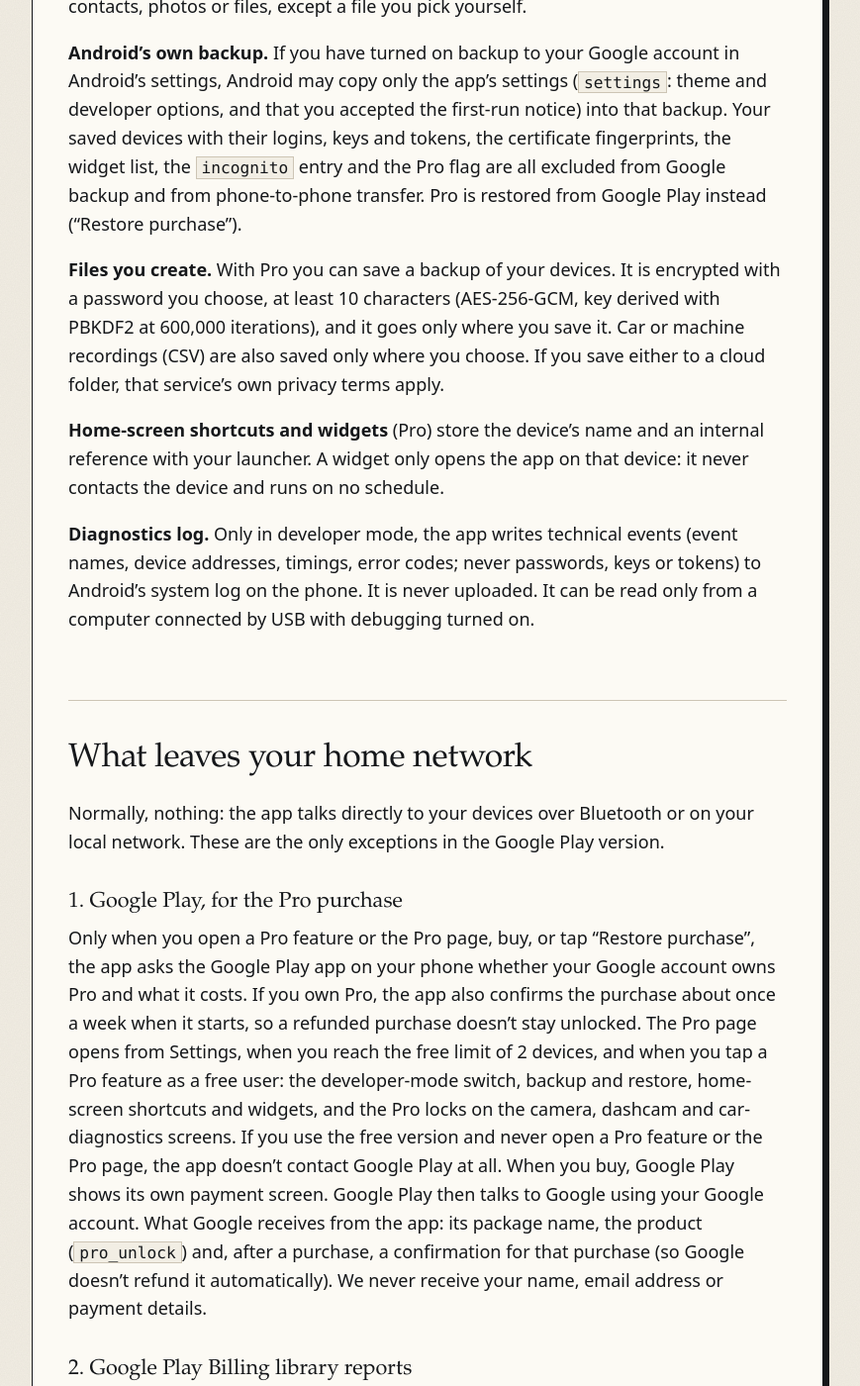
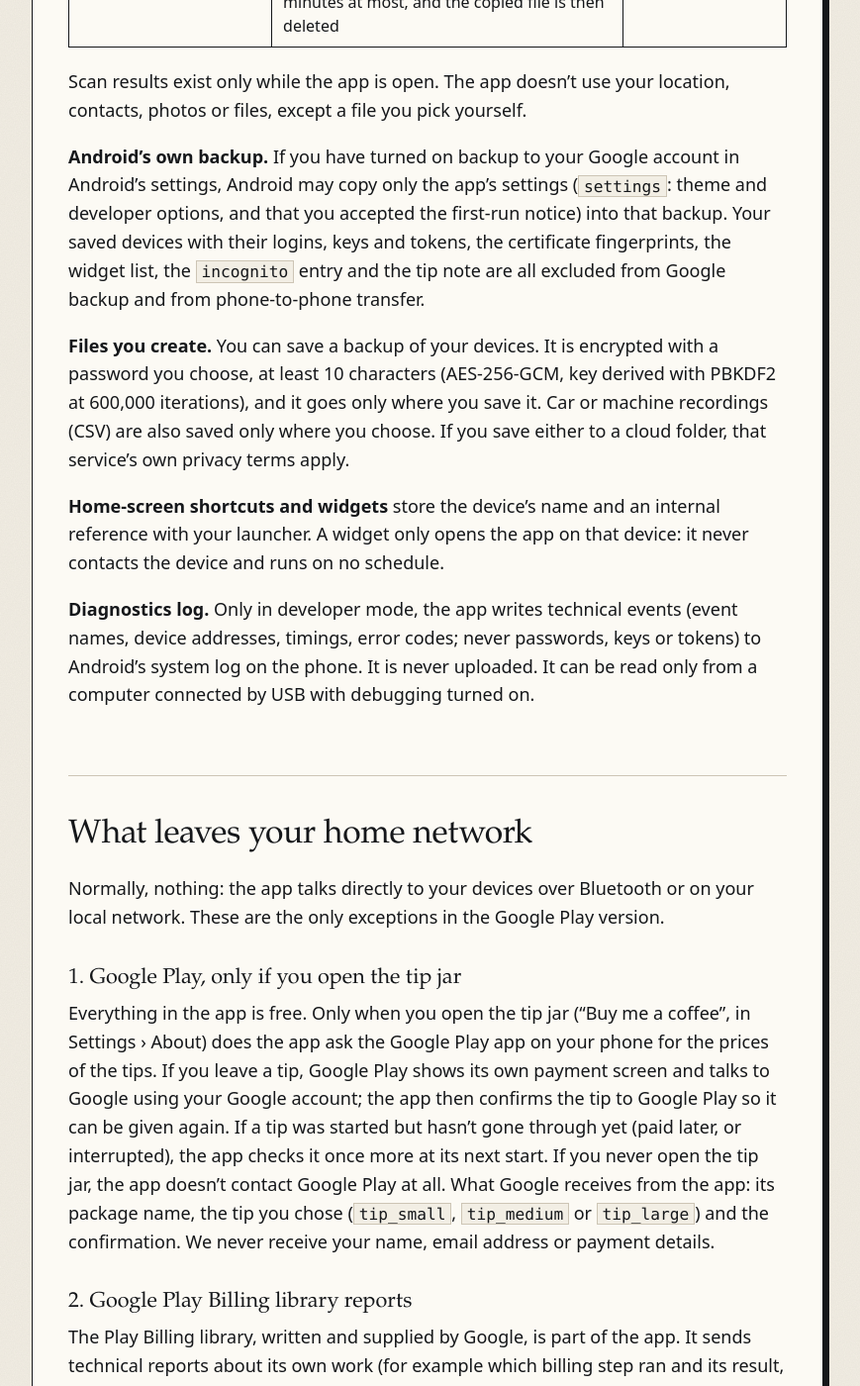
Before and after one commit to Gdato/gdato.github.io, a Jekyll site: the page built from universal-remote/privacy.md, in a window 1280 px wide and 1400 px high, scrolled down 2441 px. Shown: the whole window at 99% size, without its empty margins (208-1077 px from the left). Built offline with Jekyll 4.4.1, drawn with Linux system fonts in a browser that asks for light colours; some of the changed text lies outside the part shown.

Commit message:
Tips only: every app free for everyone, 1.1.10
Universal Remote no longer sells Pro: its privacy policy, terms and card now describe a free app with an optional tip jar. Jass Tafel's privacy policy drops the supporter unlock. The imprint page says the apps are free and tips unlock nothing.

```diff
--- a/_config.yml
+++ b/_config.yml
@@ -1,7 +1,7 @@
 title: G. Dato
 # The version of the site, shown in the menu bar and in the status bar at the bottom.
 # Raise it with every change you publish: the last number for fixes, the middle one for new things, the first for a new look.
-version: "1.1.09"
+version: "1.1.10"
 description: Small Android apps by G. Dato, made in Switzerland. No ads, no tracking.
 lang: en
 url: "https://gdato.github.io"
--- a/universal-remote/privacy.md
+++ b/universal-remote/privacy.md
@@ -16,16 +16,17 @@ distributed on Google Play. It goes with the [terms of use](terms.md).
 
 - **No tracking.** No account with us, no analytics, no advertising ID, no crash reporting. We have no server, so we receive
   nothing about you, your phone or your devices.
-- **No ads.** Not in the free version, not in Pro. There is no advertising code in the app.
+- **No ads, nothing to buy.** Every feature is free for everyone. There is no advertising code in the app. In the
+  Google Play edition you can leave a tip, which unlocks nothing.
 - **No hidden processes.** The app talks only to the devices you choose, on your Wi-Fi or over Bluetooth, and to
-  Google Play for the Pro purchase. We wrote no background service, scheduled task or start-with-the-phone code.
+  Google Play if you choose to leave a tip. We wrote no background service, scheduled task or start-with-the-phone code.
   When you leave the app, its scans, status refreshes, live views and keep-alive connections pause; a job you sent to a
   device (cleaning, mowing, opening a gate) is finished by the device, and a file you cast stays available while it
   plays, for up to 30 minutes.
 
 There is one exception you should know about, and it comes from Google, not from us: the **Google Play Billing
-library**, which apps that sell through Google Play build in. It sends Google its own technical reports, described
-below. We never see them.
+library**, which apps that take tips or payments through Google Play build in. It runs only if you open the tip jar,
+and it sends Google its own technical reports, described below. We never see them.
 
 ## What stays on your phone
 
@@ -35,9 +36,9 @@ Everything the app knows is kept in its private storage on your phone, which oth
 |---|---|---|
 | Your saved devices: names, addresses, presets, settings, and the passwords, keys or tokens you enter for them | To connect to those devices again | App storage (`profiles`) |
 | App settings (developer mode, quiet discovery, that you accepted the first-run notice) | To remember your choices | App storage (`settings`) |
-| Whether you own Pro | So Pro works offline | App storage (`pro`) |
+| Whether a tip you started has gone through yet | So a tip paid later, or interrupted, is settled at the next start | App storage (`tips`) |
 | Fingerprints of the security certificates your TVs, speakers and hubs use | To refuse a different machine pretending to be your device. A changed certificate is always refused; to accept it, forget the device and add it again | App storage (`tls_pins`) |
-| Which home-screen widget opens which saved device (Pro) | So each widget opens the right device | App storage (`widgets`) |
+| Which home-screen widget opens which saved device | So each widget opens the right device | App storage (`widgets`) |
 | The phone's own Bluetooth name, only if an earlier version's Quiet discovery masked it and a pairing was interrupted | So the app can put the name back at its next start; the entry is then deleted | App storage (`incognito`) |
 | Pairing keys for Android TV and network debugging (ADB) | So a TV or box you paired accepts the phone again | Android Keystore, which doesn't let the key leave the phone |
 | Temporary files: a spoken announcement or a file you send to a speaker or TV | To serve it to that device. While it plays, a cast file is served by a small temporary server in the app at a random address on your home network, which other devices on that network could also reach. Only one such server runs at a time: casting the next file stops the previous one. It stops after 30 minutes at most, and the copied file is then deleted | App cache; Android may clear it at any time |
@@ -48,14 +49,13 @@ file you pick yourself.
 **Android's own backup.** If you have turned on backup to your Google account in Android's settings, Android may copy
 only the app's settings (`settings`: theme and developer options, and that you accepted the first-run notice) into that
 backup. Your saved devices with their logins, keys and tokens, the certificate fingerprints, the widget list, the
-`incognito` entry and the Pro flag are all excluded from Google backup and from phone-to-phone transfer. Pro is restored
-from Google Play instead ("Restore purchase").
+`incognito` entry and the tip note are all excluded from Google backup and from phone-to-phone transfer.
 
-**Files you create.** With Pro you can save a backup of your devices. It is encrypted with a password you choose, at least 10
+**Files you create.** You can save a backup of your devices. It is encrypted with a password you choose, at least 10
 characters (AES-256-GCM, key derived with PBKDF2 at 600,000 iterations), and it goes only where you save it. Car or machine recordings (CSV) are also
 saved only where you choose. If you save either to a cloud folder, that service's own privacy terms apply.
 
-**Home-screen shortcuts and widgets** (Pro) store the device's name and an internal reference with your launcher. A widget only opens the app on that device: it never contacts the device and runs on no schedule.
+**Home-screen shortcuts and widgets** store the device's name and an internal reference with your launcher. A widget only opens the app on that device: it never contacts the device and runs on no schedule.
 
 **Diagnostics log.** Only in developer mode, the app writes technical events (event names, device addresses, timings,
 error codes; never passwords, keys or tokens) to Android's system log on the phone. It is never uploaded. It can be
@@ -66,17 +66,15 @@ read only from a computer connected by USB with debugging turned on.
 Normally, nothing: the app talks directly to your devices over Bluetooth or on your local network. These are the only
 exceptions in the Google Play version.
 
-### 1. Google Play, for the Pro purchase
+### 1. Google Play, only if you open the tip jar
 
-Only when you open a Pro feature or the Pro page, buy, or tap "Restore purchase", the app asks the Google Play app on your phone whether your Google account owns Pro and what it costs. If you
-own Pro, the app also confirms the purchase about once a week when it starts, so a refunded purchase doesn't stay
-unlocked. The Pro page opens from Settings, when you reach the free limit of 2 devices, and when you tap a Pro feature as a
-free user: the developer-mode switch, backup and restore, home-screen shortcuts and widgets, and the Pro locks on the
-camera, dashcam and car-diagnostics screens. If you use the free version and never open a Pro feature or the Pro page,
-the app doesn't contact Google Play at all. When you buy, Google Play shows its own
-payment screen. Google Play then talks to Google using your Google account. What Google receives from the app: its
-package name, the product (`pro_unlock`) and, after a purchase, a confirmation for that purchase (so Google doesn't
-refund it automatically). We never receive your name, email address or payment details.
+Everything in the app is free. Only when you open the tip jar ("Buy me a coffee", in Settings › About) does the app
+ask the Google Play app on your phone for the prices of the tips. If you leave a tip, Google Play shows its own payment
+screen and talks to Google using your Google account; the app then confirms the tip to Google Play so it can be given
+again. If a tip was started but hasn't gone through yet (paid later, or interrupted), the app checks it once more at
+its next start. If you never open the tip jar, the app doesn't contact Google Play at all. What Google receives from
+the app: its package name, the tip you chose (`tip_small`, `tip_medium` or `tip_large`) and the confirmation. We never
+receive your name, email address or payment details.
 
 ### 2. Google Play Billing library reports
 
@@ -84,8 +82,8 @@ The Play Billing library, written and supplied by Google, is part of the app. It
 work (for example which billing step ran and its result, and the library version) to Google's logging service at
 `firebaselogging.googleapis.com` and `firebaselogging-pa.googleapis.com`. The library decides what goes in these
 reports, not us. It uses Android's job scheduler, so a report may be sent a little later, also while the app isn't
-open. This happens only when the app talks to Google Play (see above), never for a free user who doesn't open a Pro
-feature or the Pro page. We don't receive these reports and can't see them.
+open. This happens only when the app talks to Google Play (see above), never if you don't open the tip jar. We don't
+receive these reports and can't see them.
 
 Both are covered by [Google's privacy policy](https://policies.google.com/privacy).
 
@@ -146,7 +144,7 @@ you added. Fewer devices appear, and slowly, because devices re-announce only ev
 - **Location**, Android 11 and older only: Android requires it for Bluetooth scanning. The app doesn't read your
   location.
 - **Network access and Wi-Fi multicast**: to find and control devices on your Wi-Fi.
-- **Google Play billing**: for the Pro purchase.
+- **Google Play billing**: for tips.
 
 ## Children
 
@@ -160,7 +158,7 @@ in your control:
 - "Forget device" removes a saved device with its login and, for Wi-Fi devices, its certificate fingerprint.
 - Android's Settings › Apps › Universal Remote › Storage › Clear storage removes everything the app saved.
 - Uninstalling removes everything, including the Keystore keys.
-- For data Google holds about your purchase or the billing reports, contact Google or use your Google account's
+- For data Google holds about a tip or the billing reports, contact Google or use your Google account's
   privacy settings.
 
 ## Law and your rights
```
Also changed, not shown: other parts of universal-remote/privacy.md (+1 -1 lines), _data/apps.yml (+6 -6 lines), jasstafel/privacy.md (+7 -7 lines), legal.md (+3 -1 lines), universal-remote/terms.md (+14 -14 lines).
